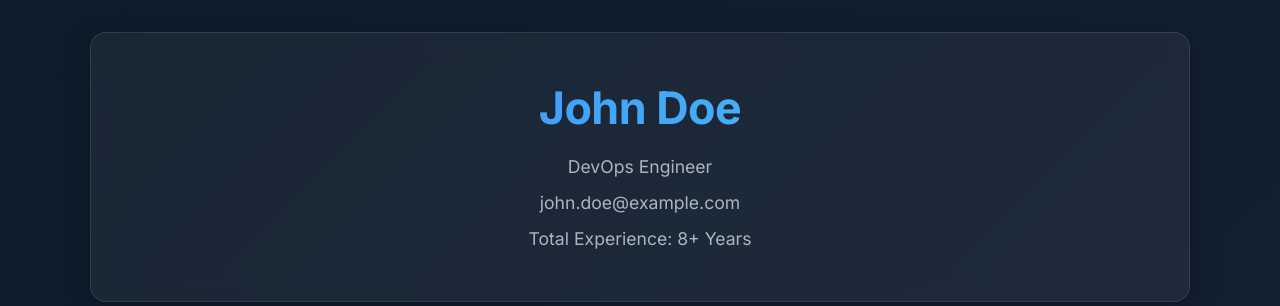
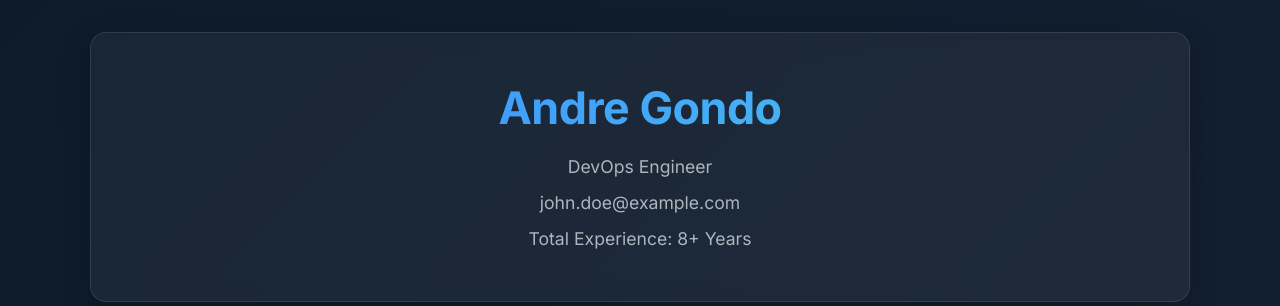
Before and after one commit to andregondo1981/docker-resume-a, a Flask app: page / in a window 1280 px wide. Shown: the top 306 px of the page. Run offline with Flask 3, Linux system fonts and the light colour scheme.

Commit message:
new changes

```diff
--- a/templates/index.html
+++ b/templates/index.html
@@ -271,7 +271,7 @@
 <body>
     <div class="container">
         <header class="header">
-            <h1>John Doe</h1>
+            <h1>Andre Gondo</h1>
             <p>DevOps Engineer</p>
             <p>john.doe@example.com</p>
             <p>Total Experience: 8+ Years</p>
```
Also changed, not shown: .github/workflows/ci.yaml.
